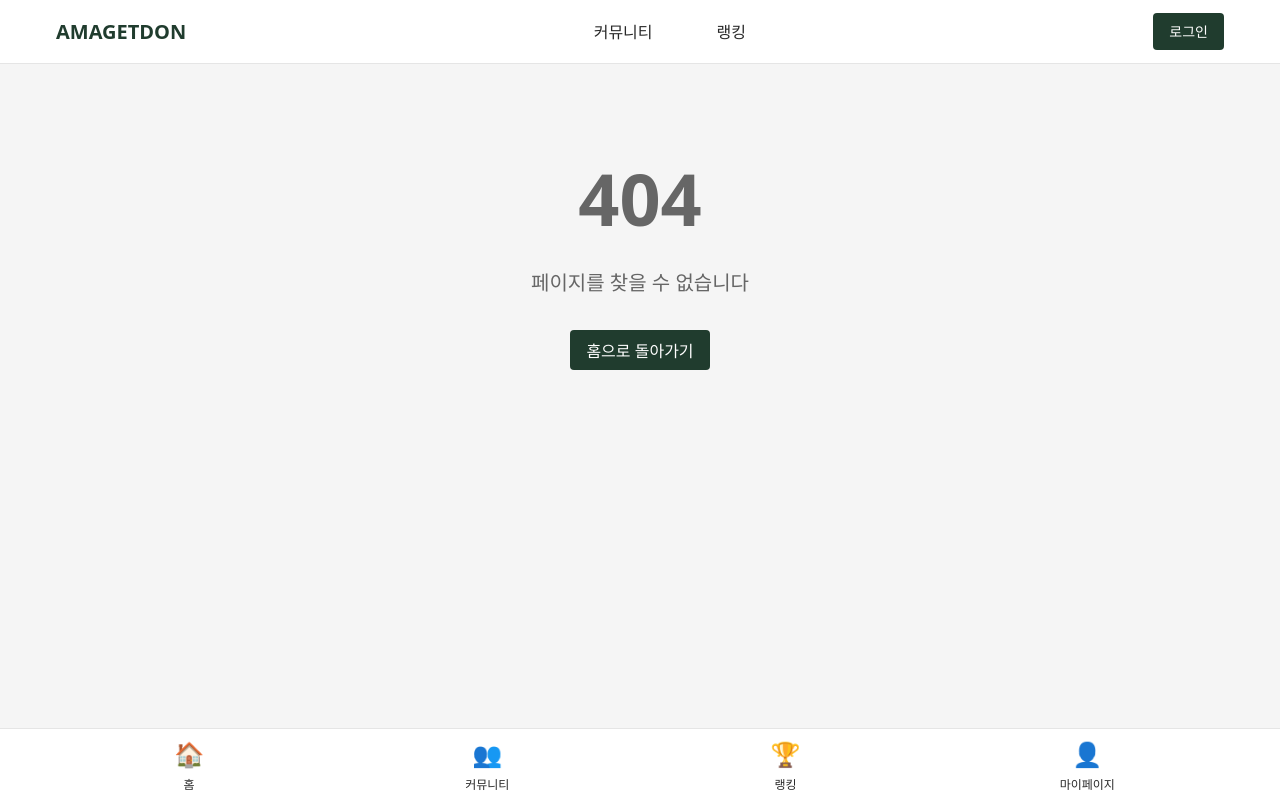
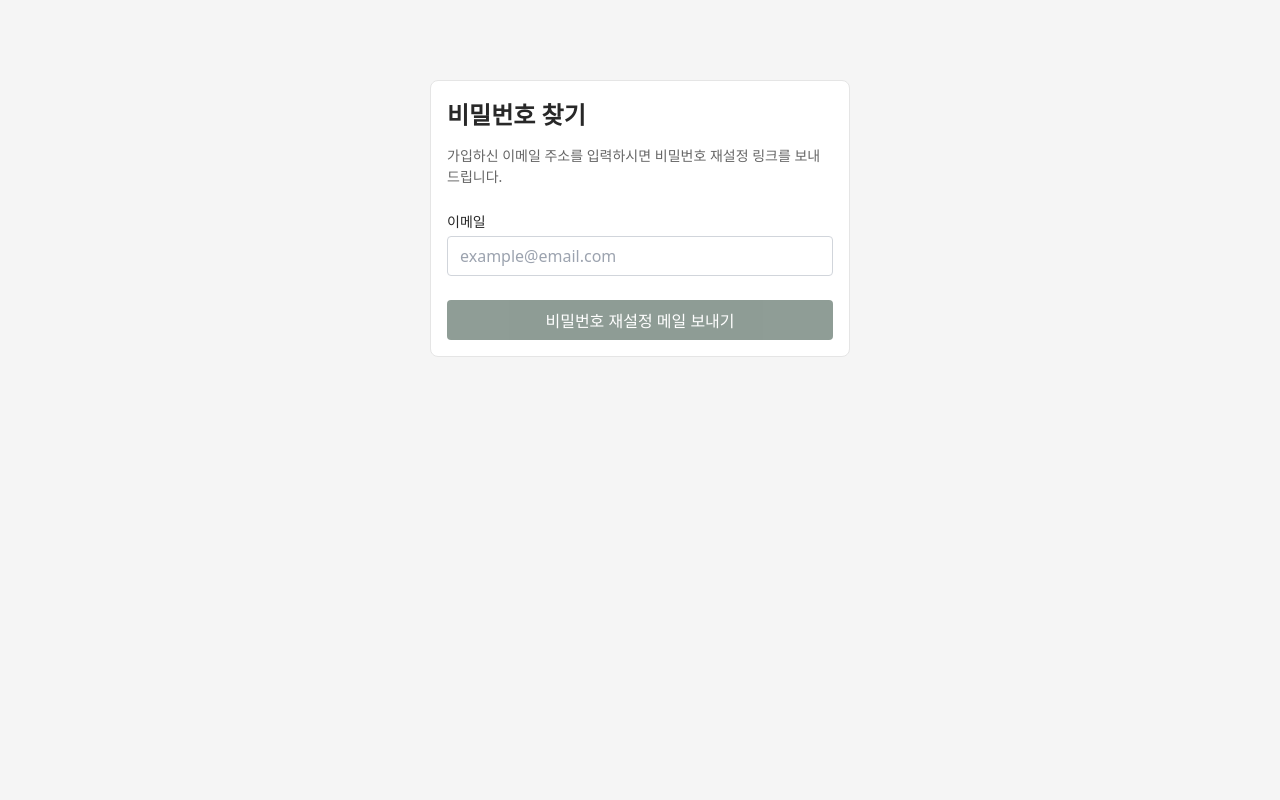
Before and after one commit to unji09/AMAGETDON, a React (Vite) app in the folder AMAGETDON-FE/: page /password-reset in a window 1280 px wide. Before the commit this address had no page. Built offline with nearby package versions, Linux system fonts and the light colour scheme.

Commit message:
S14P11A207-167 Feat : 비밀번호 찾기 페이지 1차

```diff
--- a/AMAGETDON-FE/src/App.tsx
+++ b/AMAGETDON-FE/src/App.tsx
@@ -7,6 +7,7 @@ import { NotFoundPage } from '@/pages/NotFoundPage';
 import LoginPage from "@/pages/LoginPage.tsx";
 import OAuthKakaoCallback from "./pages/OAuthKakaoCallback";
 import SignupPage from "@/pages/SignupPage.tsx";
+import PasswordResetPage from "@/pages/PasswordResetPage.tsx";
 
 function App() {
     return (
@@ -19,6 +20,7 @@ function App() {
                     <Route path="/login" element={<LoginPage />} />
                     <Route path="/signup" element={<SignupPage />} />
                     <Route path="/oauth/kakao" element={<OAuthKakaoCallback />} />
+                    <Route path="/password-reset" element={<PasswordResetPage />} />
                     <Route path="*" element={<NotFoundPage />} />
                 </Routes>
             </BrowserRouter>
--- /dev/null
+++ b/AMAGETDON-FE/src/features/auth/api/passwordApi.ts
@@ -0,0 +1,7 @@
+import apiClient from "@/api/client.ts";
+
+export const requestPasswordReset = (email: string) =>
+    apiClient.post('/auth/password/reset-request', { email })
+
+export const resetPassword = (token: string, password: string) =>
+    apiClient.post('/auth/password/reset', { token, password })
--- /dev/null
+++ b/AMAGETDON-FE/src/features/auth/hooks/passwordReset.ts
@@ -0,0 +1,33 @@
+// src/features/auth/hooks/usePasswordReset.ts
+import { useState } from 'react'
+import { requestPasswordReset } from '../api/passwordApi'
+
+export const usePasswordReset = () => {
+    const [loading, setLoading] = useState(false)
+    const [error, setError] = useState<string | null>(null)
+    const [success, setSuccess] = useState(false)
+
+    const sendResetEmail = async (email: string) => {
+        try {
+            setLoading(true)
+            setError(null)
+            await requestPasswordReset(email)
+            setSuccess(true)
+        } catch (e: any) {
+            setError(
+                e?.response?.data?.message ??
+                '비밀번호 재설정 메일 전송에 실패했습니다.'
+            )
+            throw e
+        } finally {
+            setLoading(false)
+        }
+    }
+
+    return {
+        sendResetEmail,
+        loading,
+        error,
+        success,
+    }
+}
--- /dev/null
+++ b/AMAGETDON-FE/src/pages/PasswordResetPage.tsx
@@ -0,0 +1,92 @@
+// src/features/auth/pages/PasswordResetPage.tsx
+import { useState } from 'react'
+import { useNavigate } from 'react-router-dom'
+import { Button, Input, Card } from '@/components/common'
+import {usePasswordReset} from "@/features/auth/hooks/passwordReset.ts";
+
+export default function PasswordResetPage() {
+    const navigate = useNavigate()
+    const { sendResetEmail, loading, error, success } = usePasswordReset()
+
+    const [email, setEmail] = useState('')
+    const [touched, setTouched] = useState(false)
+
+    const isValid = email.trim() !== ''
+
+    const handleSubmit = async () => {
+        setTouched(true)
+        if (!isValid || loading) return
+
+        try {
+            await sendResetEmail(email)
+        } catch {
+            // 에러는 hook에서 처리
+        }
+    }
+
+    return (
+        <div style={{ maxWidth: 420, margin: '0 auto', paddingTop: 80 }}>
+            <Card>
+                <h2 style={{ marginBottom: 12 }}>비밀번호 찾기</h2>
+
+                <p style={{ fontSize: 14, color: '#666', marginBottom: 24 }}>
+                    가입하신 이메일 주소를 입력하시면
+                    비밀번호 재설정 링크를 보내드립니다.
+                </p>
+
+                {!success && (
+                    <>
+                        <Input
+                            label="이메일"
+                            placeholder="example@email.com"
+                            value={email}
+                            onChange={e => setEmail(e.target.value)}
+                            onBlur={() => setTouched(true)}
+                            onKeyDown={e => e.key === 'Enter' && handleSubmit()}
+                        />
+
+                        {touched && !isValid && (
+                            <p style={{ color: 'red', marginTop: 8 }}>
+                                이메일을 입력해주세요.
+                            </p>
+                        )}
+
+                        {error && (
+                            <p style={{ color: 'red', marginTop: 8 }}>
+                                {error}
+                            </p>
+                        )}
+
+                        <Button
+                            fullWidth
+                            onClick={handleSubmit}
+                            disabled={!isValid || loading}
+                            style={{ marginTop: 24 }}
+                        >
+                            {loading ? '전송 중...' : '비밀번호 재설정 메일 보내기'}
+                        </Button>
+                    </>
+                )}
+
+                {success && (
+                    <>
+                        <p style={{ marginTop: 16, lineHeight: 1.6 }}>
+                            입력하신 이메일로
+                            <strong> 비밀번호 재설정 링크</strong>를 보냈습니다.
+                            <br />
+                            메일함을 확인해주세요.
+                        </p>
+
+                        <Button
+                            fullWidth
+                            style={{ marginTop: 24 }}
+                            onClick={() => navigate('/login')}
+                        >
+                            로그인 화면으로 돌아가기
+                        </Button>
+                    </>
+                )}
+            </Card>
+        </div>
+    )
+}
```
